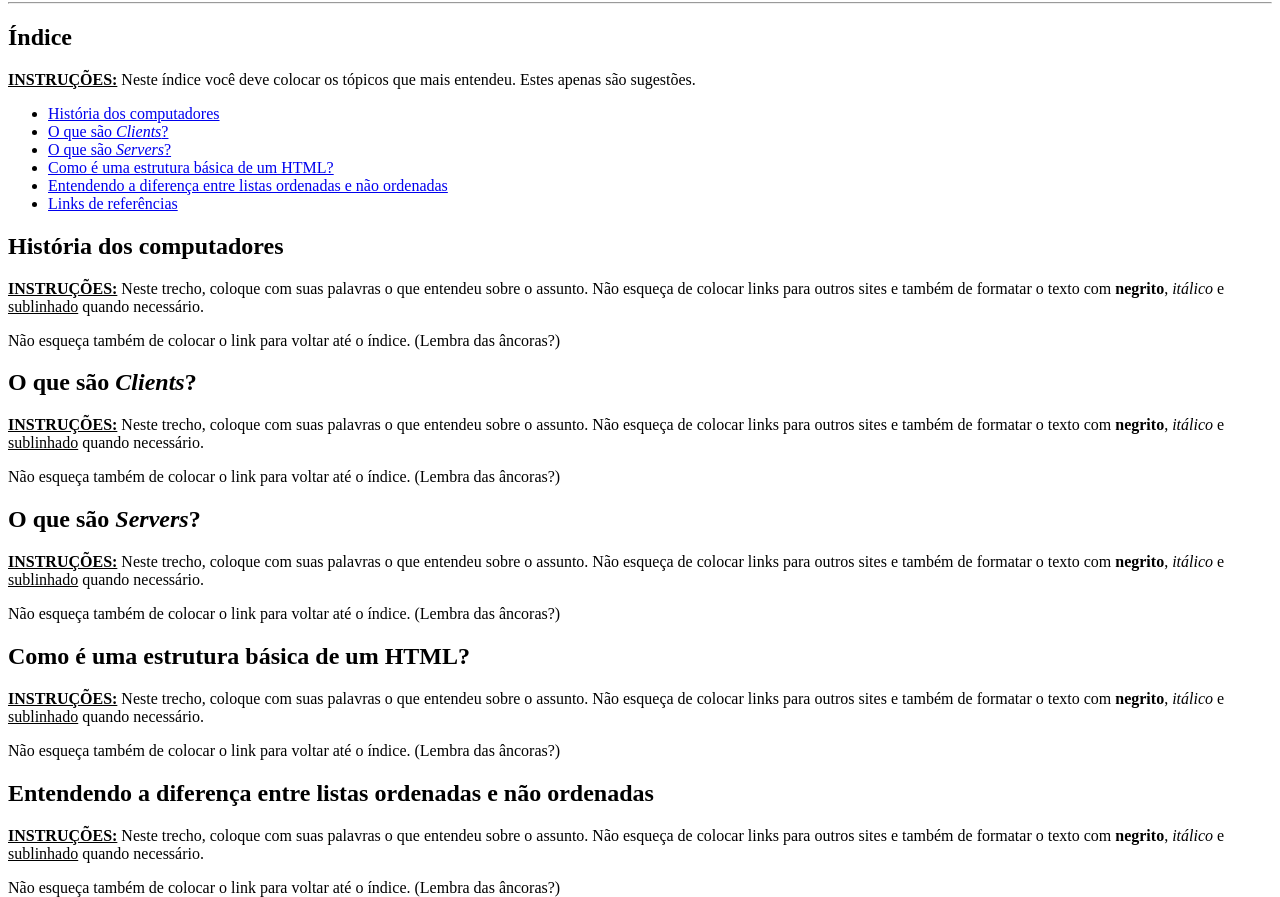
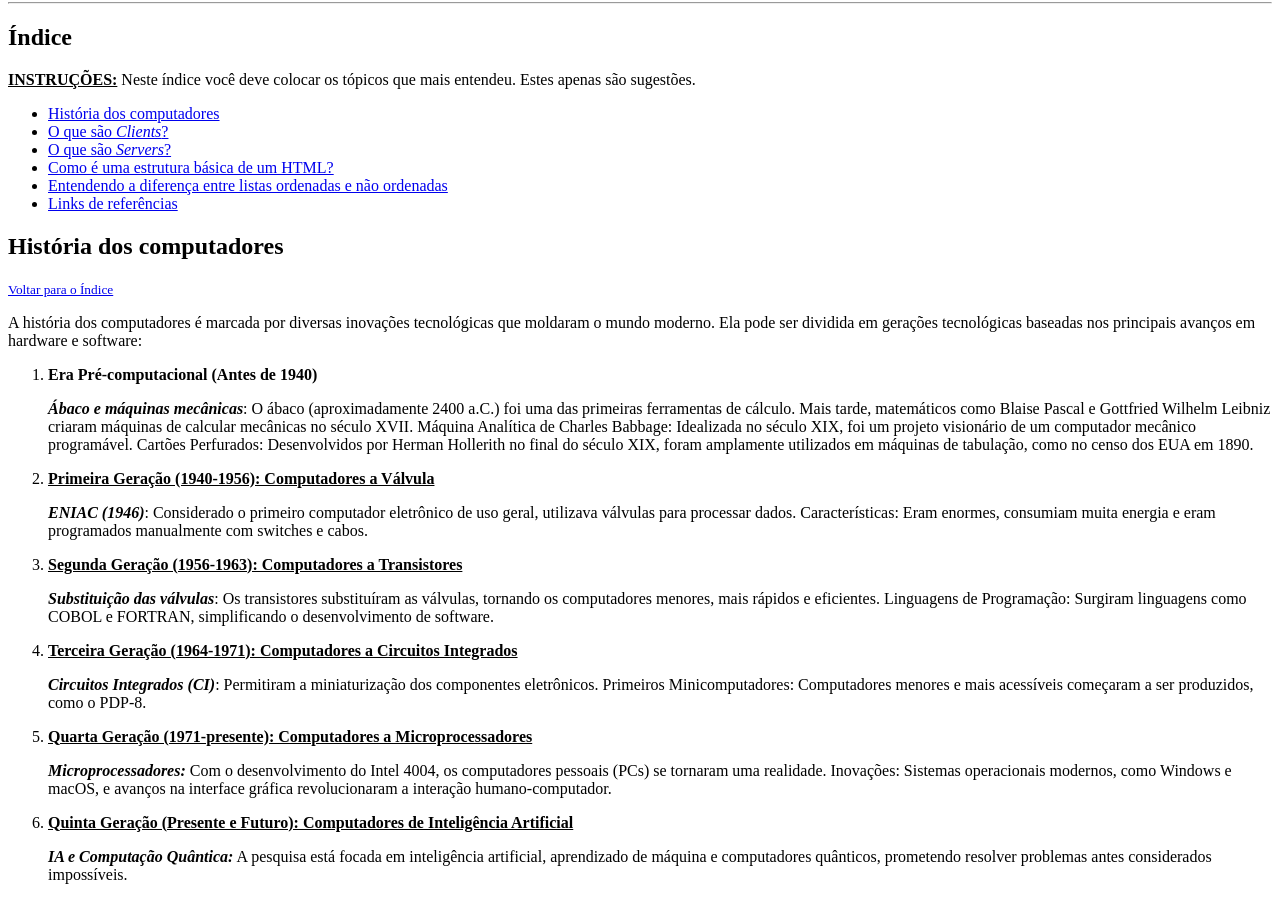
Before and after one commit to Sergioalcoforado/DIO, a plain HTML site: page primeiros-passos/index.html in a window 1280 px wide. Shown: the part 78-975 px from the top of the page. Drawn offline with Linux system fonts and the light colour scheme.

Commit message:
Update index.html
Atualizei a História do Computador

```diff
--- a/primeiros-passos/index.html
+++ b/primeiros-passos/index.html
@@ -10,7 +10,7 @@
     <h1>Módulo 1 - Primeiros Passos com HTML</h1>
     <hr />
 
-    <h2>Índice</h2>
+    <h2 id="inicio">Índice</h2>
     <p><strong><u>INSTRUÇÕES:</u> </strong>Neste índice você deve colocar os tópicos que mais entendeu. Estes apenas são sugestões.</p>
     <ul>
         <li><a href="#historia">História dos computadores</a></li>
@@ -22,12 +22,74 @@
     </ul>
 
     <h2 id="historia">História dos computadores</h2>
-    <p><strong><u>INSTRUÇÕES:</u> </strong>Neste trecho, coloque com suas palavras o que entendeu sobre o assunto.
-       Não esqueça de colocar links para outros sites e também de formatar o texto com
-       <strong>negrito</strong>, <i>itálico</i> e <u>sublinhado</u> quando necessário.</p>
-    <p>Não esqueça também de colocar o link para voltar até o índice. (Lembra das âncoras?)</p>
+    <small><a href="#inicio">Voltar para o Índice</a></small>
+
+    <p>
+        A história dos computadores é marcada por diversas inovações tecnológicas que moldaram o mundo moderno. Ela pode ser dividida em gerações tecnológicas baseadas nos principais avanços em hardware e software:
+    </p>
+
+    <ol>
+        <li><strong>Era Pré-computacional (Antes de 1940)</strong></li>
+            <p>
+                <strong><i>Ábaco e máquinas mecânicas</i></strong>: O ábaco (aproximadamente 2400 a.C.) foi uma das primeiras ferramentas de cálculo. Mais tarde, matemáticos como Blaise Pascal e Gottfried Wilhelm Leibniz criaram máquinas de calcular mecânicas no século XVII.
+                Máquina Analítica de Charles Babbage: Idealizada no século XIX, foi um projeto visionário de um computador mecânico programável.
+                Cartões Perfurados: Desenvolvidos por Herman Hollerith no final do século XIX, foram amplamente utilizados em máquinas de tabulação, como no censo dos EUA em 1890.
+            </p>
+        <li>
+            <strong><u>Primeira Geração (1940-1956): Computadores a Válvula</u></strong>
+        </li>
+            <p>
+                <strong><i>ENIAC (1946)</i></strong>: Considerado o primeiro computador eletrônico de uso geral, utilizava válvulas para processar dados.
+                Características: Eram enormes, consumiam muita energia e eram programados manualmente com switches e cabos.
+            </p>
+        <li>
+            <strong><u>Segunda Geração (1956-1963): Computadores a Transistores</u></strong>
+        </li>
+            <p>
+                <strong><i>Substituição das válvulas</i></strong>: Os transistores substituíram as válvulas, tornando os computadores menores, mais rápidos e eficientes.
+                Linguagens de Programação: Surgiram linguagens como COBOL e FORTRAN, simplificando o desenvolvimento de software.
+            </p>
+        <li>
+            <strong><u>Terceira Geração (1964-1971): Computadores a Circuitos Integrados</u></strong>
+        </li>
+            <p>
+                <strong><i>Circuitos Integrados (CI)</i></strong>: Permitiram a miniaturização dos componentes eletrônicos.
+                Primeiros Minicomputadores: Computadores menores e mais acessíveis começaram a ser produzidos, como o PDP-8.
+            </p>
+        <li>
+            <strong><u>Quarta Geração (1971-presente): Computadores a Microprocessadores</u></strong>
+        </li>
+            <p>
+                <strong><i>Microprocessadores:</i></strong> Com o desenvolvimento do Intel 4004, os computadores pessoais (PCs) se tornaram uma realidade.
+                Inovações: Sistemas operacionais modernos, como Windows e macOS, e avanços na interface gráfica revolucionaram a interação humano-computador.
+            </p>
+        <li>
+            <strong><u>Quinta Geração (Presente e Futuro): Computadores de Inteligência Artificial</u></strong>
+        </li>
+            <p>
+                <strong><i>IA e Computação Quântica:</i></strong> A pesquisa está focada em inteligência artificial, aprendizado de máquina e computadores quânticos, prometendo resolver problemas antes considerados impossíveis.
+            </p>
+    </ol>
+
+    <p>
+        Os computadores evoluíram de máquinas rudimentares para dispositivos portáteis e complexos, desempenhando um papel essencial na sociedade moderna. <small><a href="#inicio"> Voltar para o Índice</a></small>
+    </p>
+
+
+
+
+
+
+
 
     <h2 id="client">O que são <i>Clients</i>?</h2>
+    <small><a href="#inicio"> Voltar para o Índice</a></small>
+
+
+
+
+
+
     <p><strong><u>INSTRUÇÕES:</u> </strong>Neste trecho, coloque com suas palavras o que entendeu sobre o assunto.
        Não esqueça de colocar links para outros sites e também de formatar o texto com
        <strong>negrito</strong>, <i>itálico</i> e <u>sublinhado</u> quando necessário.</p>
@@ -54,6 +116,8 @@
     <h2 id="referencias">Links de referências</h2>
     <p><strong><u>INSTRUÇÕES:</u> </strong>Coloque links para outras páginas que falam sobre estes assuntos. Não esquece de que precisa abrir em outra aba/janela do navegador.</p>
     <ul>
+        <li>História dos Computadores - Computer History Museum (CHM). Disponível em: <a href="#" target="_blank">computerhistory.org</a></li>
+
         <li><a href="#">http://dio.me</a></li>
         <li><a href="#">http://w3c.org</a></li>
     </ul>
```
